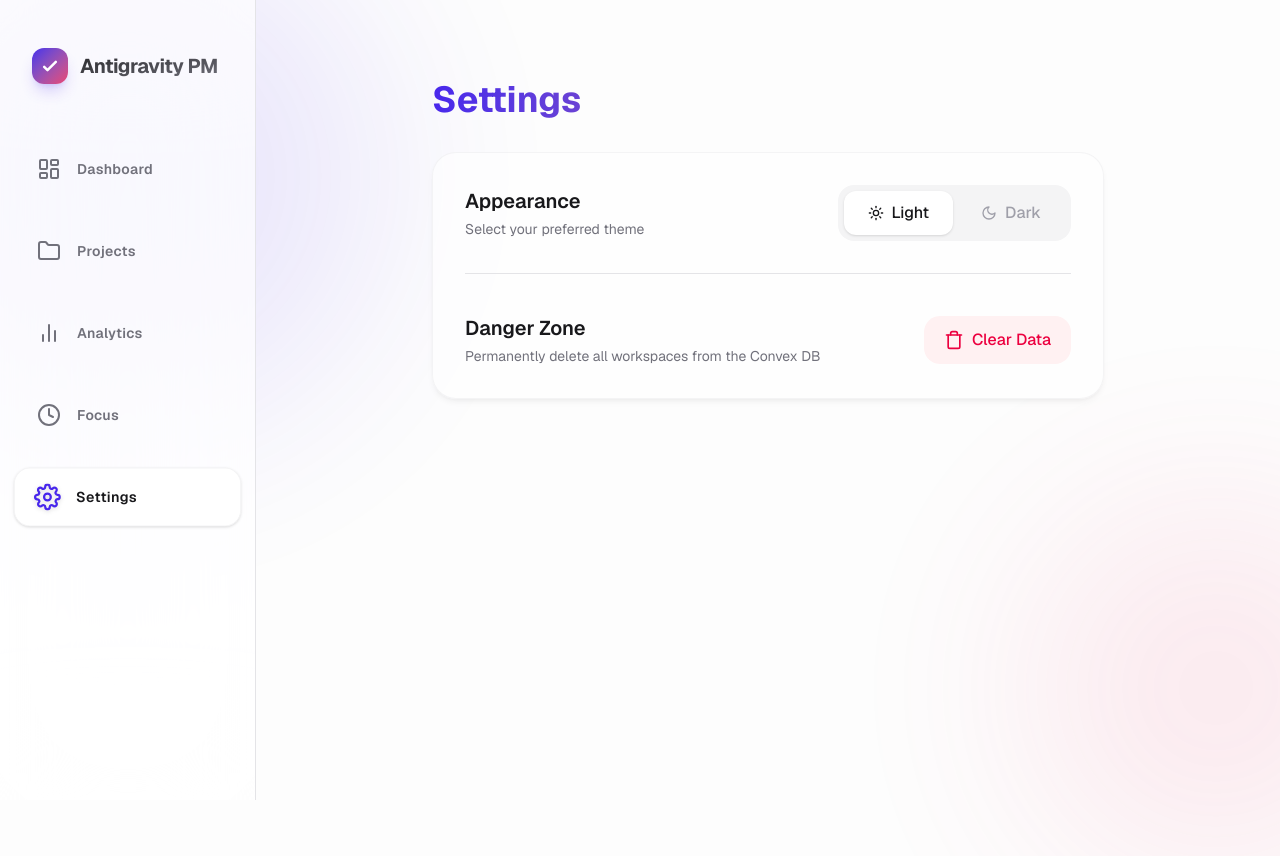
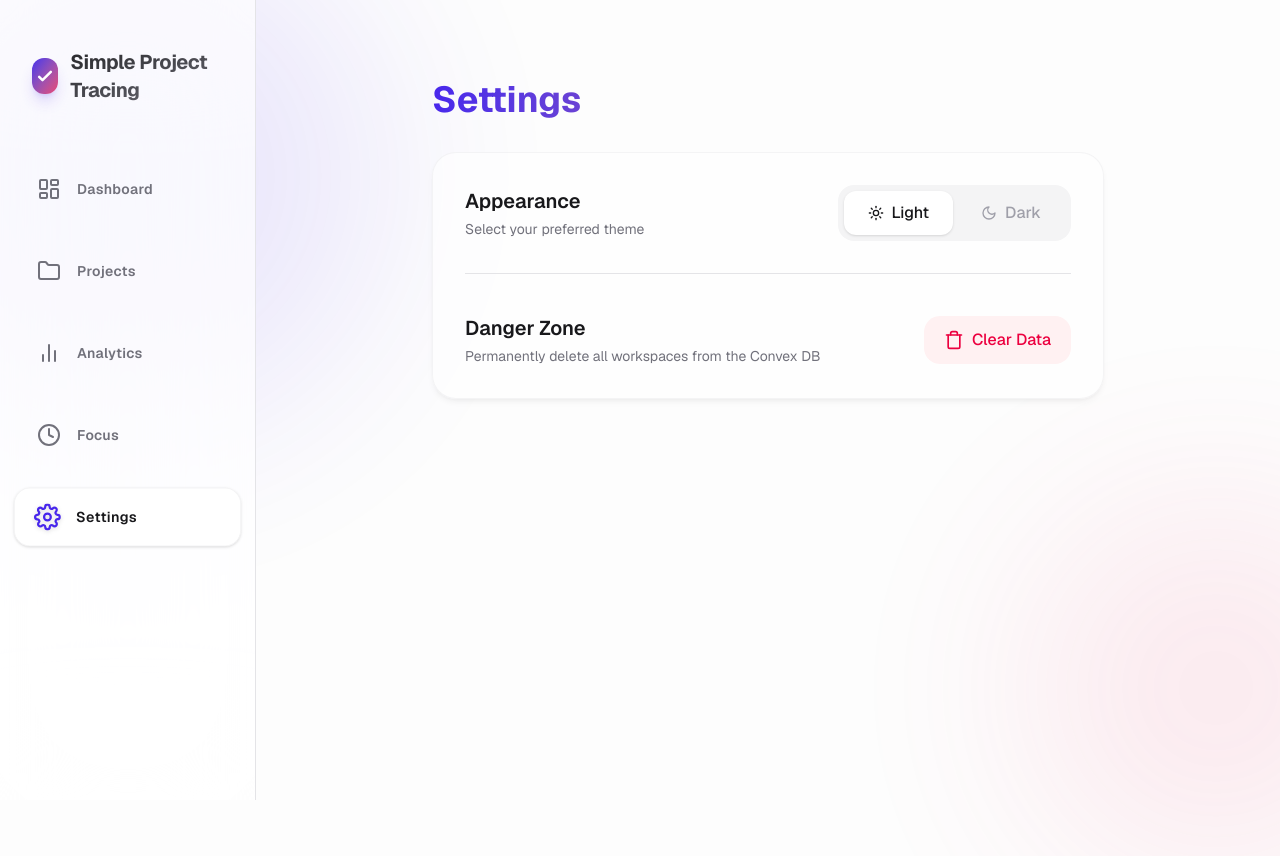
Before and after one commit to Ilyas-Isse/Project_Tracking, a Next.js app: page /settings in a window 1280 px wide. Shown: the top 856 px of the page. Built offline with nearby package versions, Linux system fonts and the light colour scheme; no server answers.

Commit message:
Update branding to Simple Project Tracing

```diff
--- a/app/components/navigation.tsx
+++ b/app/components/navigation.tsx
@@ -57,7 +57,7 @@ export default function Navigation() {
         <div className="w-9 h-9 rounded-xl bg-gradient-to-br from-[hsl(var(--primary))] to-[hsl(var(--accent-rose))] flex items-center justify-center shadow-lg shadow-[hsl(var(--primary))]/20">
           <svg className="w-5 h-5 text-white" fill="none" viewBox="0 0 24 24" stroke="currentColor"><path strokeLinecap="round" strokeLinejoin="round" strokeWidth={3} d="M5 13l4 4L19 7" /></svg>
         </div>
-        <span className="font-bold text-xl tracking-tight bg-clip-text text-transparent bg-gradient-to-br from-zinc-800 to-zinc-500 dark:from-zinc-100 dark:to-zinc-400">Antigravity PM</span>
+        <span className="font-bold text-xl tracking-tight bg-clip-text text-transparent bg-gradient-to-br from-zinc-800 to-zinc-500 dark:from-zinc-100 dark:to-zinc-400">Simple Project Tracing</span>
       </div>
 
       {navItems.map((item) => {
```
